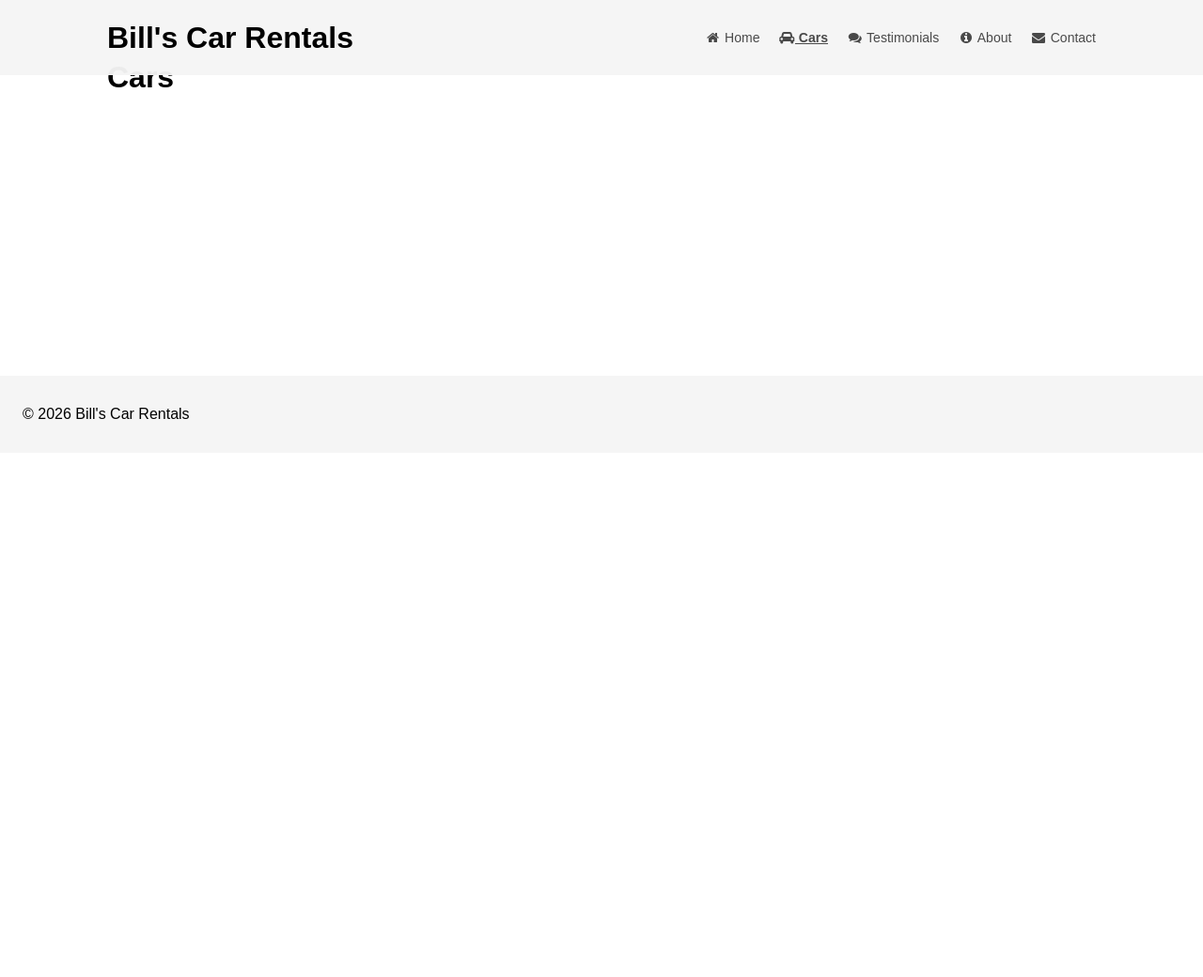
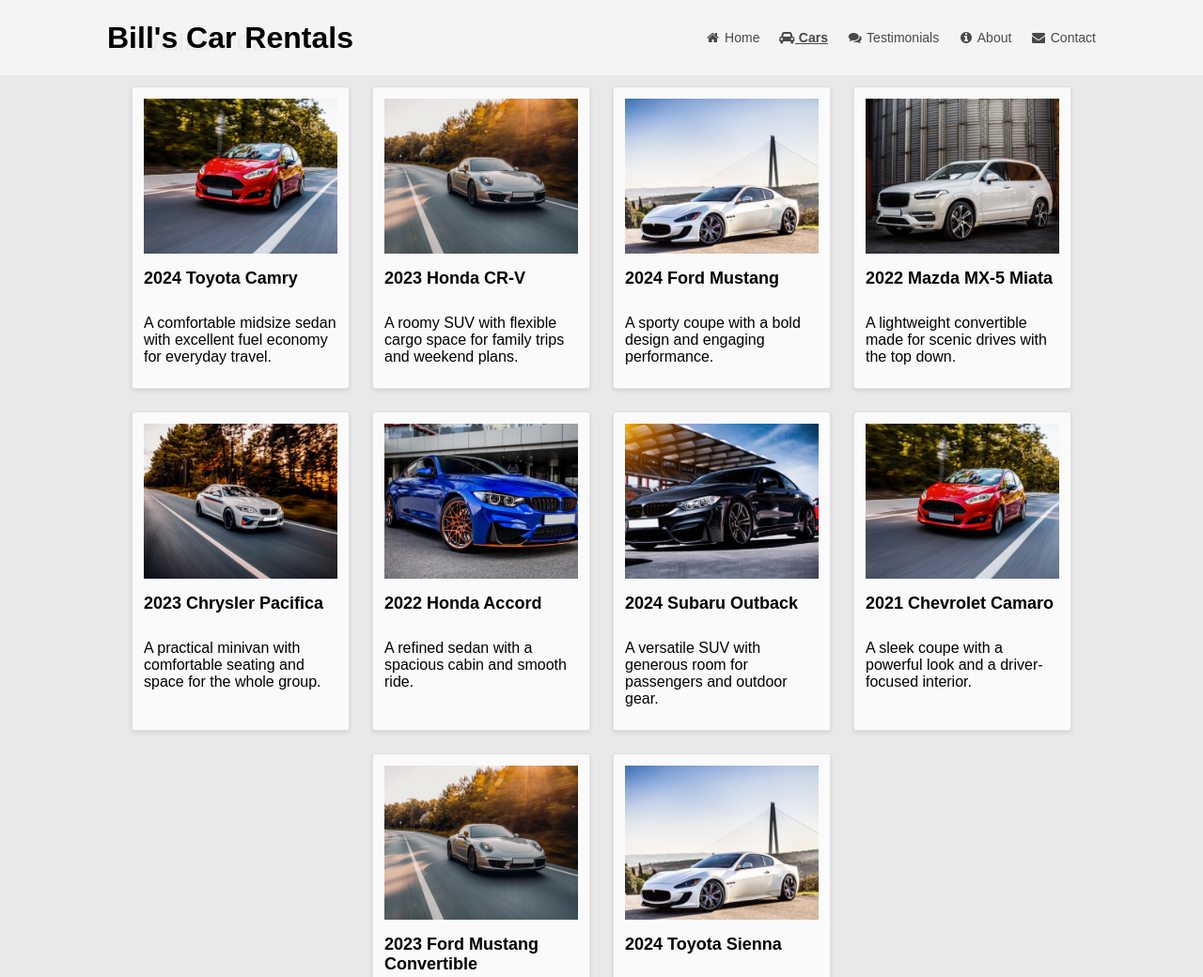
Before and after one commit to Bill91006/CWI-SWDV-116-billwalbuck, a plain HTML site: page cars.html in a window 1280 px wide. Shown: the top 1040 px of the page at 94% size. Before the commit the page ends 800 px from the top, so only its background shows below. Drawn offline with Linux system fonts and the light colour scheme.

Commit message:
Display filtered car inventory on cars page

```diff
--- a/cars.html
+++ b/cars.html
@@ -32,13 +32,18 @@
       </div>
    </header>
 
-   <main class="page-content">
-      <p>Cars</p>
+   <main class="featured-cars" aria-labelledby="cars-title">
+      <h2 id="cars-title">Available Cars</h2>
+      <div class="car-list"></div>
    </main>
    <footer>
       <p>&copy; 2026 Bill's Car Rentals</p>
    </footer>
 
+   <script src="main.js"></script>
+   <script>
+      document.addEventListener("DOMContentLoaded", listCars);
+   </script>
 </body>
 
 </html>
```
